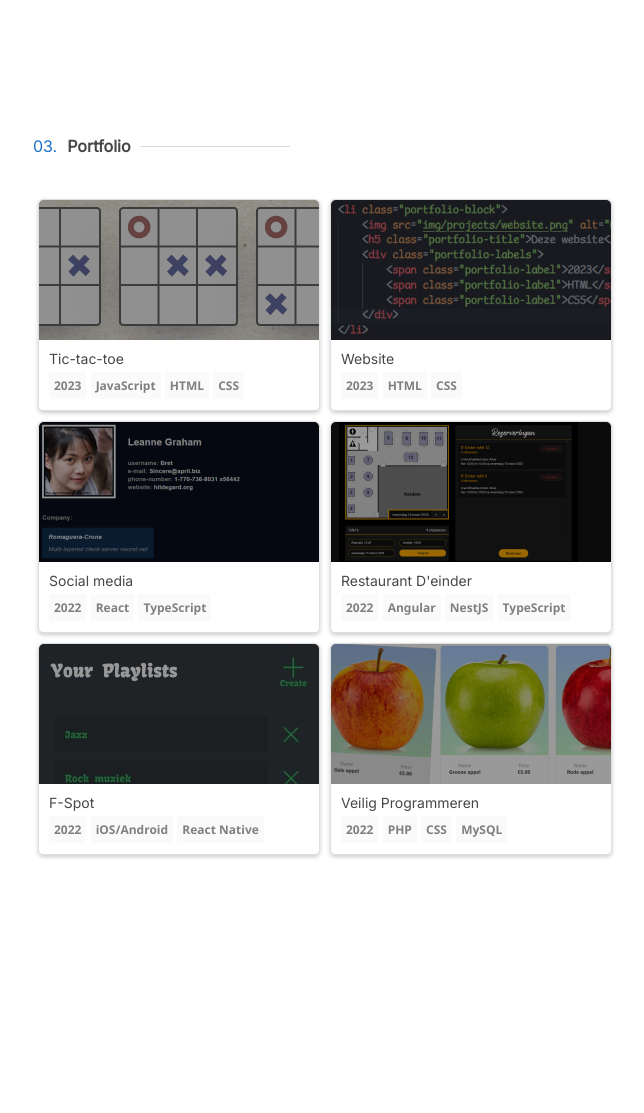
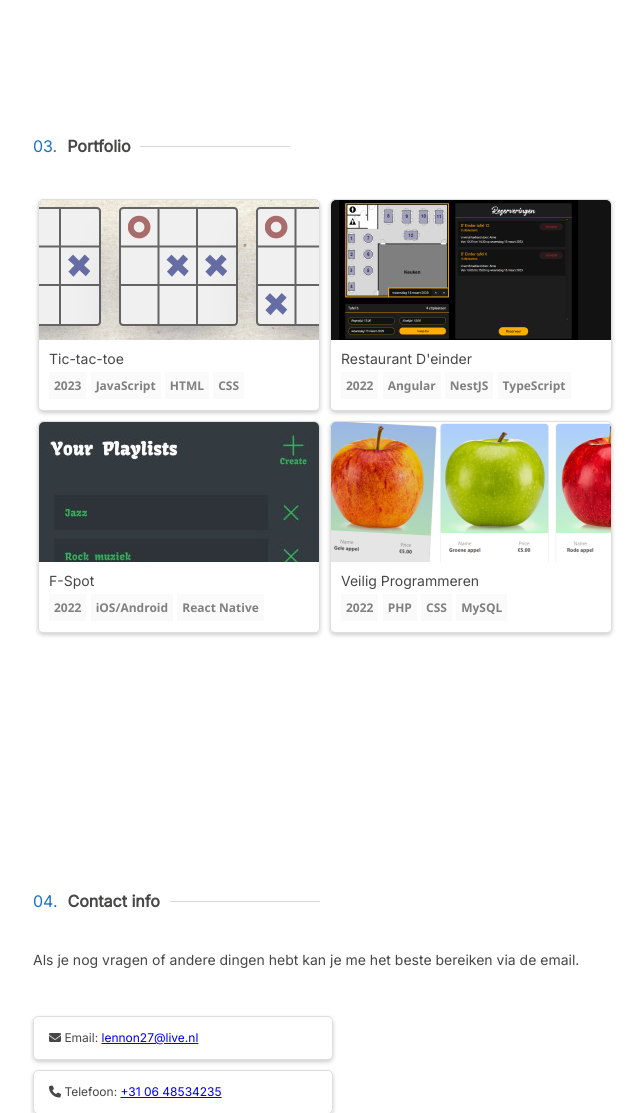
Before and after one commit to LennonStolk/website, a PHP site: page / in a window 1280 px wide. Shown: the part 1922-3035 px from the top of the page, without its empty margins (283-927 px from the left). Run offline with PHP 8.4, Linux system fonts and the light colour scheme; some libraries are stand-ins or nearby versions; some web fonts are replaced.

Commit message:
Removed some portolio

```diff
--- a/css/style.css
+++ b/css/style.css
@@ -393,7 +393,6 @@ body {
   width: 280px;
   height: 140px;
   background-color: rgb(240, 240, 240);
-  filter: brightness(0.6);
 }
 
 .portfolio-title {
--- a/index.html
+++ b/index.html
@@ -126,32 +126,6 @@
                     </li>
                 </a>
 
-                <a href="projects/website.html" class="portfolio-link">
-                    <li class="portfolio-block">
-                        <img src="img/projects/website.png" alt="Plaatje van project deze website"
-                            class="portfolio-image">
-                        <h5 class="portfolio-title">Website</h5>
-                        <div class="portfolio-labels">
-                            <span class="portfolio-label">2023</span>
-                            <span class="portfolio-label">HTML</span>
-                            <span class="portfolio-label">CSS</span>
-                        </div>
-                    </li>
-                </a>
-
-                <a href="projects/reactsocial.html" class="portfolio-link">
-                    <li class="portfolio-block">
-                        <img src="img/projects/reactsocial.png" alt="Plaatje van project React Social Media"
-                            class="portfolio-image">
-                        <h5 class="portfolio-title">Social media</h5>
-                        <div class="portfolio-labels">
-                            <span class="portfolio-label">2022</span>
-                            <span class="portfolio-label">React</span>
-                            <span class="portfolio-label">TypeScript</span>
-                        </div>
-                    </li>
-                </a>
-
                 <a href="projects/deinder.html" class="portfolio-link">
                     <li class="portfolio-block">
                         <img src="img/projects/deinder.png" alt="Plaatje van project d' Einder" class="portfolio-image">
```
